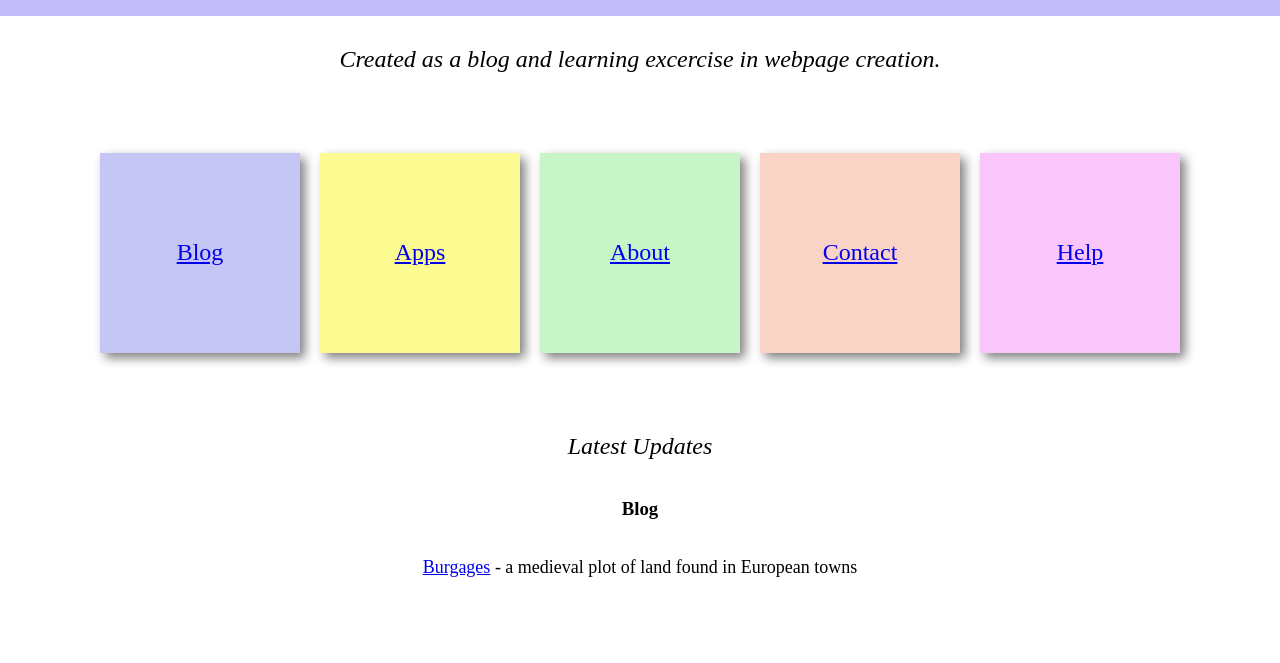
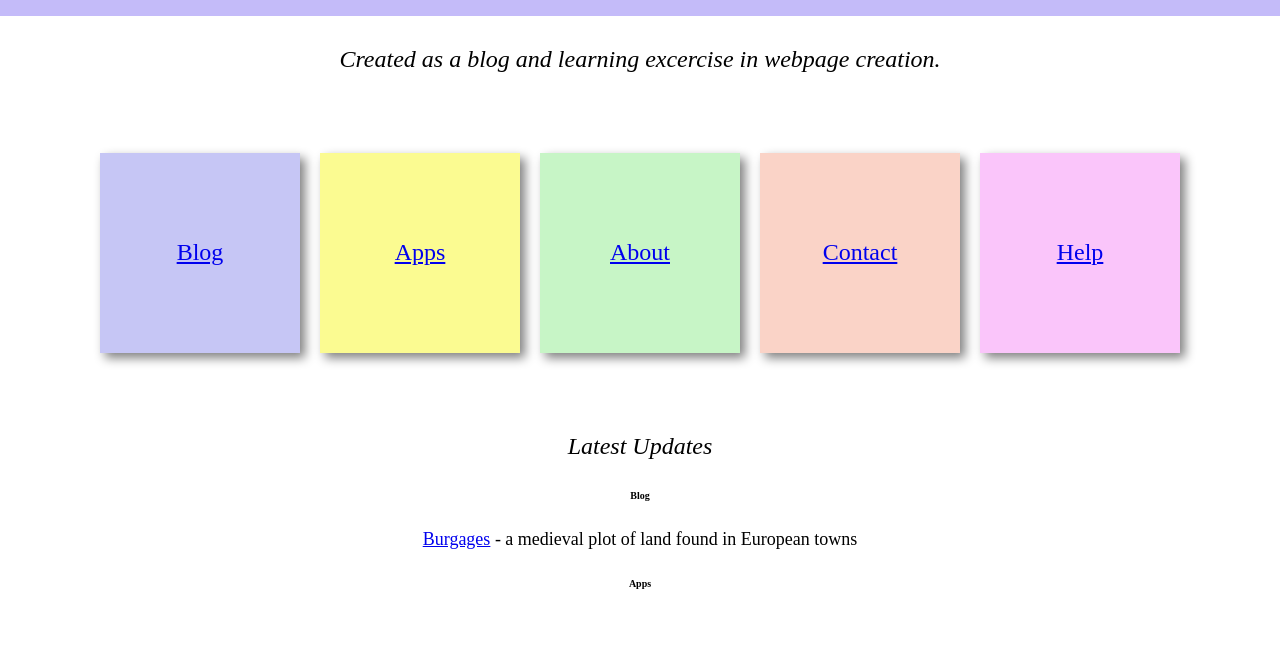
Before and after one commit to AtlanticBee/picupapel, a plain HTML site: page index.html in a window 1280 px wide. Shown: the part 59-722 px from the top of the page. Drawn offline with Linux system fonts and the light colour scheme.

Commit message:
smallerSizeText

```diff
--- a/stylesheetMain.css
+++ b/stylesheetMain.css
@@ -6,6 +6,10 @@ head, body{
     font-family: Garabond, serif;
     margin: 0;
     padding: 0;
+}
+
+h3{
+    font-size: x-small;
 }
 
 .gridWrapper{
```
